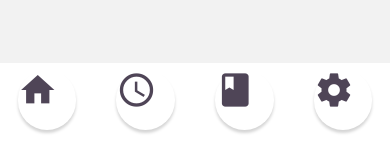
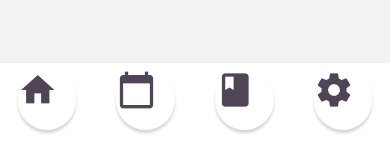
Before and after one commit to Yinnohs/barberShopFront, a React Native app: screen /Home in a window 390 px wide. Shown: the part 697-841 px from the top of the page. Built offline with nearby package versions, Linux system fonts and the light colour scheme.

Commit message:
feat(nav): added mor buttons

```diff
--- a/src/components/nav/NavBar.tsx
+++ b/src/components/nav/NavBar.tsx
@@ -24,7 +24,7 @@ export const NavBar = () => {
         <></>
       )}
       <NavButton
-        iconName="schedule"
+        iconName="calendar-today"
         page="AppointmentFirst"
         iconColor={appTheme[theme].colorPrimary}
       />
```
